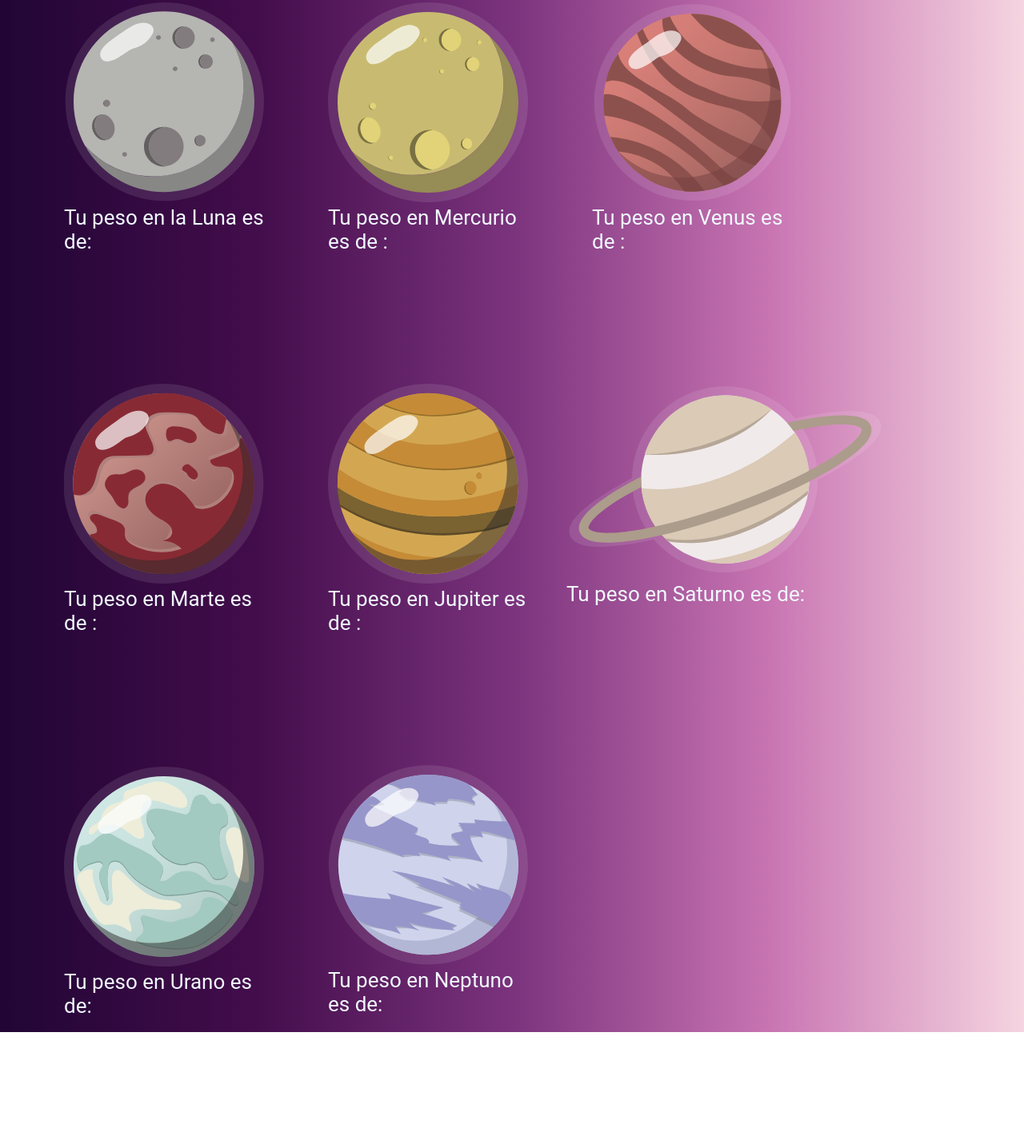
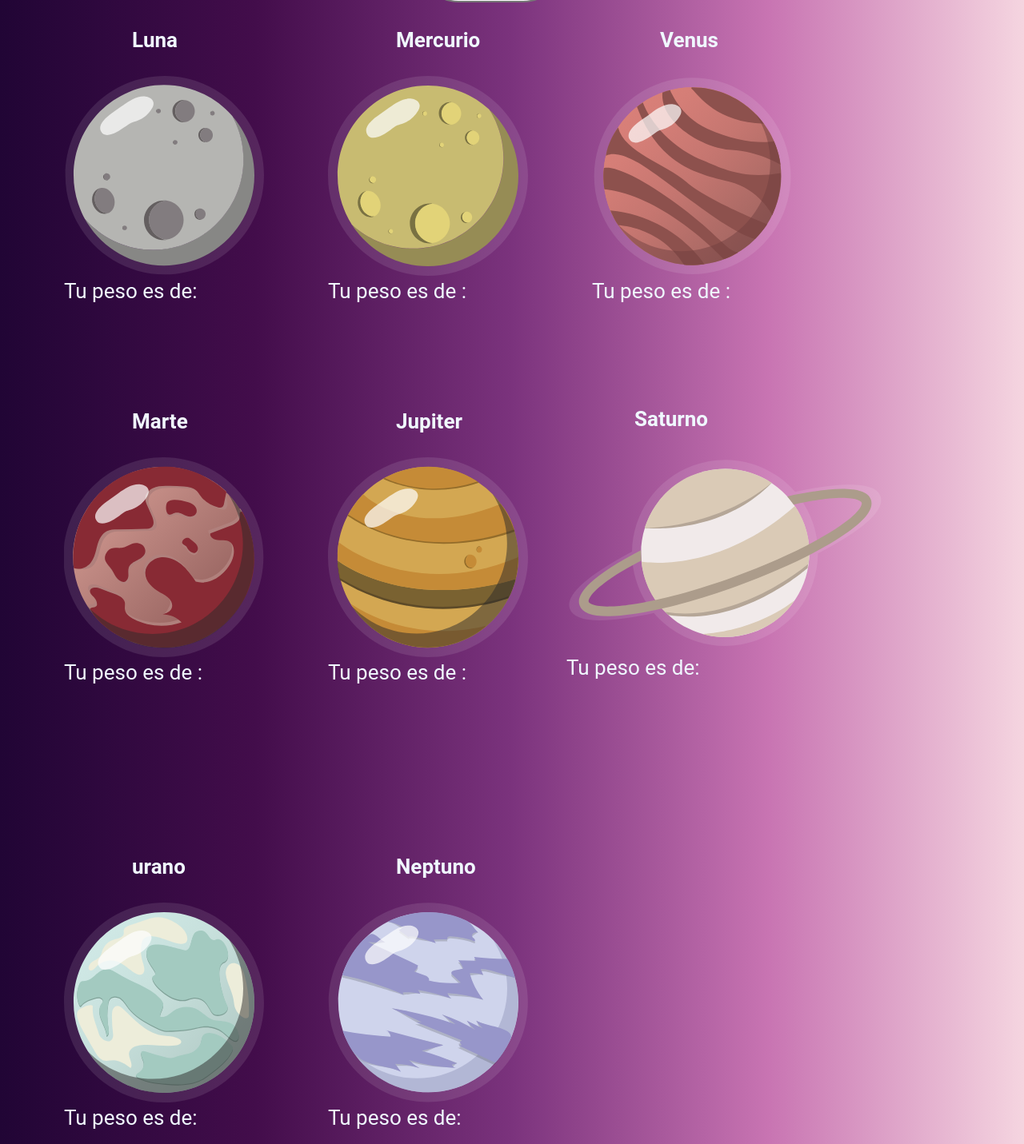
Before and after one commit to ManeDM/Peso-en-el-espacio, a plain HTML site: page index.html in a window 1280 px wide. Shown: the part 229-1660 px from the top of the page at 80% size. Before the commit the page ends 1520 px from the top, so only its background shows below. Drawn offline with Linux system fonts and the light colour scheme; a web font is replaced by a local one.

Commit message:
ultimo cambio

```diff
--- a/index.html
+++ b/index.html
@@ -17,36 +17,44 @@
     </div>
     <div class="cuerpos">
         <div class="luna">
+            <h2>Luna</h2>
             <img src="img/luna.svg" alt="">
-            <span class="caja_lu" id="caja_lu">Tu peso en la Luna es de:</span>
+            <span class="caja_lu" id="caja_lu">Tu peso es de:</span>
         </div>
         <div class="mercurio">
+            <h2>Mercurio</h2>
             <img src="img/mercurio.svg" alt="">
-            <span class="caja_me" id="caja_me">Tu peso en Mercurio es de :</span>
+            <span class="caja_me" id="caja_me">Tu peso es de :</span>
         </div>
         <div class="venus">
+            <h2>Venus</h2>
             <img src="img/venus.svg" alt="">
-            <span class="caja_ve" id="caja_ve">Tu peso en Venus es de :</span>
+            <span class="caja_ve" id="caja_ve">Tu peso es de :</span>
         </div>
         <div class="marte">
+            <h2>Marte</h2>
             <img src="img/marte.svg" alt="">
-            <span class="caja_mar" id="caja_mar">Tu peso en Marte es de :</span>
+            <span class="caja_mar" id="caja_mar">Tu peso  es de :</span>
         </div>
         <div class="jupiter">
+            <h2>Jupiter</h2>
             <img src="img/jupiter.svg" alt="">
-            <span class="caja_jup" id="caja_jup">Tu peso en Jupiter es de :</span>
+            <span class="caja_jup" id="caja_jup">Tu peso es de :</span>
         </div>
         <div class="saturno">
+            <h2>Saturno</h2>
             <img src="img/saturno.svg" alt="">
-            <span class="caja_sat" id="caja_sat">Tu peso en Saturno es de:</span>
+            <span class="caja_sat" id="caja_sat">Tu peso  es de:</span>
         </div>
         <div class="urano">
+            <h2>urano</h2>
             <img src="img/uranus.svg" alt="">
-            <span class="caja_ur" id="caja_ur">Tu peso en Urano es de:</span>
+            <span class="caja_ur" id="caja_ur">Tu peso es de:</span>
         </div>
         <div class="neptuno">
+            <h2>Neptuno</h2>
             <img src="img/neptuno.svg" alt="">
-            <span class="caja_nep" id="caja_nep">Tu peso en Neptuno es de:</span>
+            <span class="caja_nep" id="caja_nep">Tu peso es de:</span>
         </div>
 
     </div>
--- a/style/style.css
+++ b/style/style.css
@@ -7,7 +7,13 @@
 .kg{
     height: 100px;
     border-radius: 80px;
+}
 
+h2{
+    font-family: 'Roboto', sans-serif;
+    font-size: 26px;
+    color: aliceblue;
+    margin: 0 0 30px 85px;
 
 }
 
@@ -143,7 +149,8 @@
     height: 250px;
     width: 250px;
     margin-left: 5rem;
-    margin-bottom: 5.25rem;
+    margin-bottom: 10rem;
+    margin-top: 5rem;
 
 }
 
--- a/ts_files/peso_en_el_espacio.js
+++ b/ts_files/peso_en_el_espacio.js
@@ -1,5 +1,5 @@
 function calcular() {
-    var peso_tierra = document.getElementById("peso_init").value + "KG.";
+    var peso_tierra = document.getElementById("peso_init").value;
 
     var calculo_lun = parseInt(peso_tierra) * 1.66 / 9.81;
     document.getElementById('caja_lu').innerHTML = calculo_lun;
```
